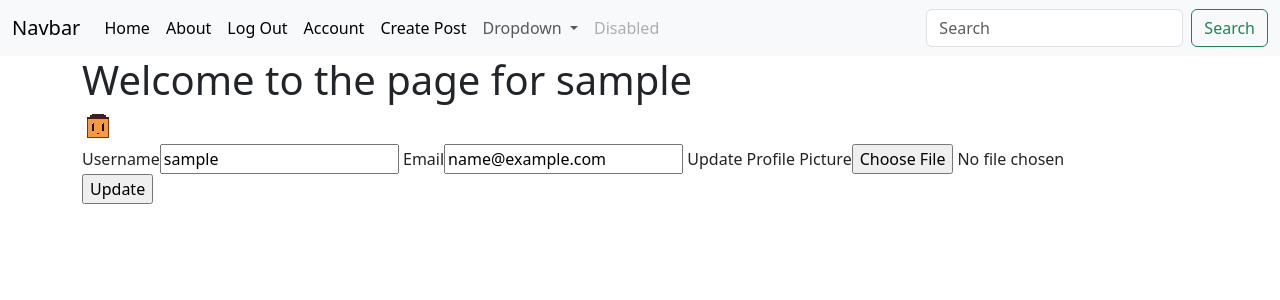
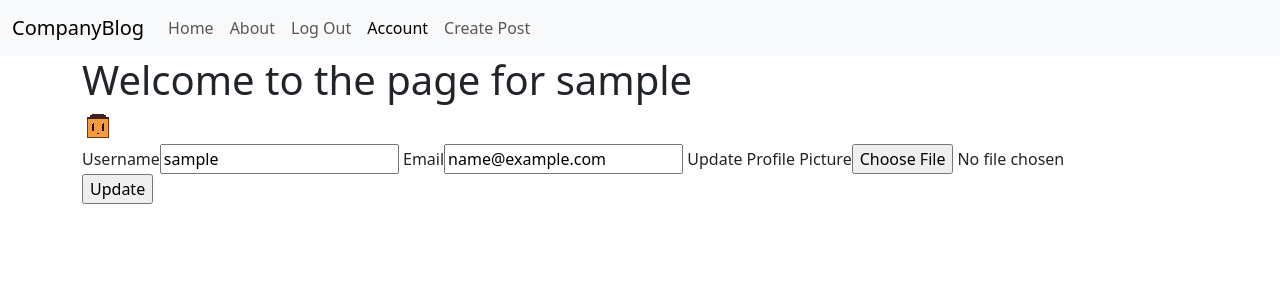
Before and after one commit to Nic0cava/Nicos_Flask_Social_Company_Blog_Project, a Flask app: page /account in a window 1280 px wide. Shown: the top 300 px of the page. Run offline with Flask 3, Linux system fonts and the light colour scheme; the visitor is signed in with stand-in values (Sample User, id 1); parts of the project's set-up code (start-up, migrations or seed data) failed here and were passed over; some libraries are stand-ins or nearby versions.

Commit message:
changed navbar

```diff
--- a/companyblog/templates/base.html
+++ b/companyblog/templates/base.html
@@ -6,61 +6,43 @@
     <title>Company Blog</title>
     <link href="https://cdn.jsdelivr.net/npm/bootstrap@5.3.6/dist/css/bootstrap.min.css" rel="stylesheet" integrity="sha384-4Q6Gf2aSP4eDXB8Miphtr37CMZZQ5oXLH2yaXMJ2w8e2ZtHTl7GptT4jmndRuHDT" crossorigin="anonymous">
     <script src="https://cdn.jsdelivr.net/npm/bootstrap@5.3.6/dist/js/bootstrap.bundle.min.js" integrity="sha384-j1CDi7MgGQ12Z7Qab0qlWQ/Qqz24Gc6BM0thvEMVjHnfYGF0rmFCozFSxQBxwHKO" crossorigin="anonymous"></script>
-  <!-- <link rel="stylesheet" href="{{ url_for('static', filename='style.css') }}"> -->
+  <link rel="stylesheet" href="{{ url_for('static', filename='style.css') }}">
   <!-- <link rel="icon" href="{{ url_for('static', filename='Espresso.png') }}" type="image/png"> -->
 </head>
 <body>
     <nav class="navbar navbar-expand-lg bg-body-tertiary">
     <div class="container-fluid">
-    <a class="navbar-brand" href="#">Navbar</a>
+    <a class="navbar-brand" href="{{ url_for('core.index') }}">CompanyBlog</a>
     <button class="navbar-toggler" type="button" data-bs-toggle="collapse" data-bs-target="#navbarSupportedContent" aria-controls="navbarSupportedContent" aria-expanded="false" aria-label="Toggle navigation">
       <span class="navbar-toggler-icon"></span>
     </button>
     <div class="collapse navbar-collapse" id="navbarSupportedContent">
       <ul class="navbar-nav me-auto mb-2 mb-lg-0">
         <li class="nav-item">
-          <a class="nav-link active" aria-current="page" href="{{url_for('core.index')}}">Home</a>
+          <a class="nav-link{% if request.endpoint=='core.index' %} active{% endif %}" aria-current="page" href="{{url_for('core.index')}}">Home</a>
         </li>
         <li class="nav-item">
-          <a class="nav-link active" href="{{url_for('core.info')}}">About</a>
+          <a class="nav-link{% if request.endpoint=='core.info' %} active{% endif %}" href="{{url_for('core.info')}}">About</a>
         </li>
         {% if current_user.is_authenticated %}
         <li class="nav-item">
-          <a class="nav-link active" href="{{url_for('users.logout')}}">Log Out</a>
+          <a class="nav-link" href="{{url_for('users.logout')}}">Log Out</a>
         </li>
         <li class="nav-item">
-          <a class="nav-link active" href="{{url_for('users.account')}}">Account</a>
+          <a class="nav-link{% if request.endpoint=='users.account' %} active{% endif %}" href="{{url_for('users.account')}}">Account</a>
         </li>
         <li class="nav-item">
-          <a class="nav-link active" href="{{url_for('blog_posts.create_post')}}">Create Post</a>
+          <a class="nav-link{% if request.endpoint=='blog_posts.create_post' %} active{% endif %}" href="{{url_for('blog_posts.create_post')}}">Create Post</a>
         </li>
         {% else %}
         <li class="nav-item">
-          <a class="nav-link active" href="{{url_for('users.login')}}">Log In</a>
+          <a class="nav-link{% if request.endpoint=='users.login' %} active{% endif %}" href="{{url_for('users.login')}}">Log In</a>
         </li>
         <li class="nav-item">
-          <a class="nav-link active" href="{{url_for('users.register')}}">Register</a>
+          <a class="nav-link{% if request.endpoint=='users.register' %} active{% endif %}" href="{{url_for('users.register')}}">Register</a>
         </li>
         {% endif %}
-        <li class="nav-item dropdown">
-          <a class="nav-link dropdown-toggle" href="#" role="button" data-bs-toggle="dropdown" aria-expanded="false">
-            Dropdown
-          </a>
-          <ul class="dropdown-menu">
-            <li><a class="dropdown-item" href="#">Action</a></li>
-            <li><a class="dropdown-item" href="#">Another action</a></li>
-            <li><hr class="dropdown-divider"></li>
-            <li><a class="dropdown-item" href="#">Something else here</a></li>
-          </ul>
-        </li>
-        <li class="nav-item">
-          <a class="nav-link disabled" aria-disabled="true">Disabled</a>
-        </li>
       </ul>
-      <form class="d-flex" role="search">
-        <input class="form-control me-2" type="search" placeholder="Search" aria-label="Search"/>
-        <button class="btn btn-outline-success" type="submit">Search</button>
-      </form>
     </div>
     </div>
     </nav>
```
Also changed, not shown: companyblog/static/style.css (added).
